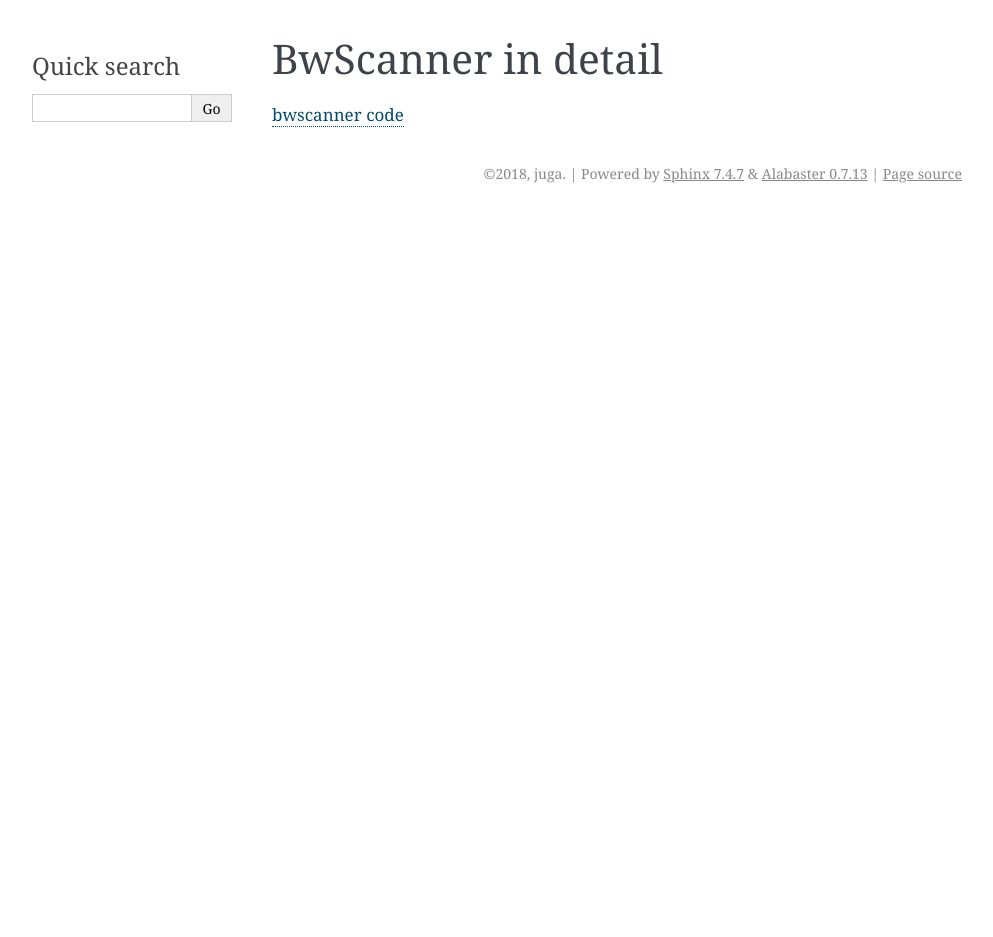
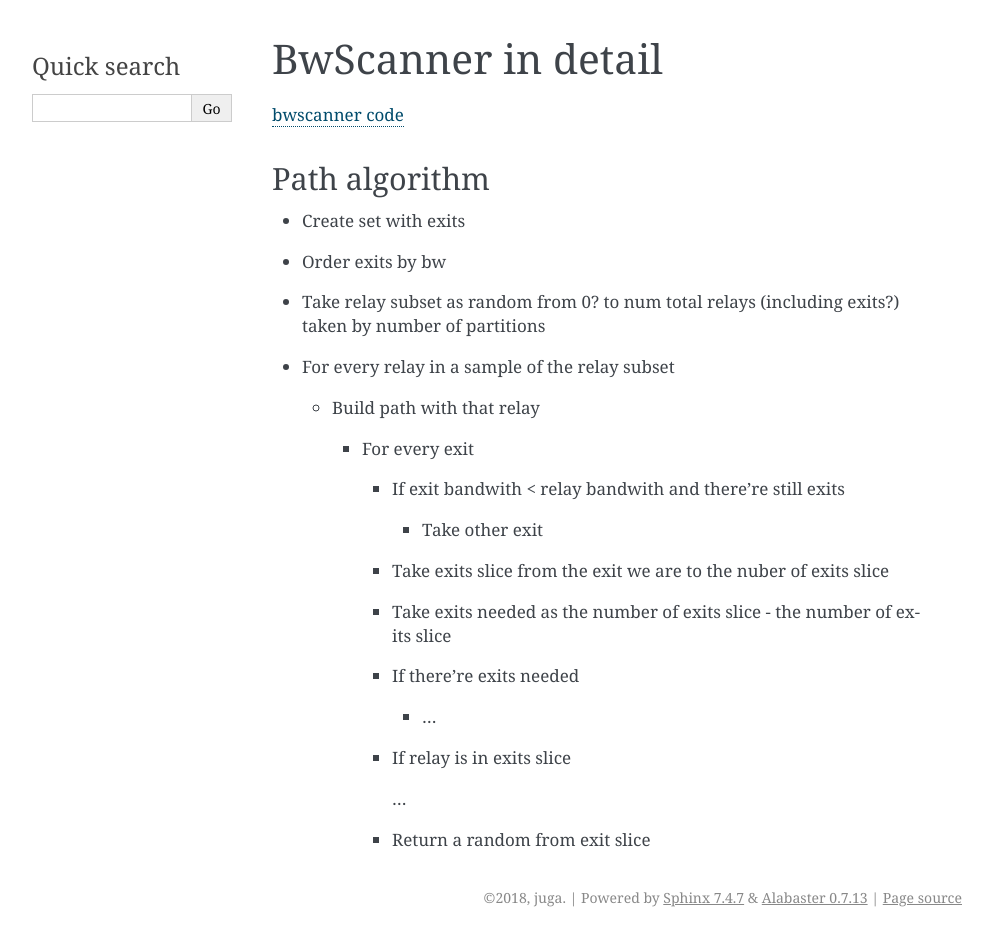
Before and after one commit to juga0/onbasca, a Sphinx documentation site: the page built from docs/source/bwscanner.rst, in a window 1280 px wide. Shown: the whole page, without its empty margins (148-1141 px from the left). Built offline with Sphinx 7.4.7, drawn with Linux system fonts in a browser that asks for light colours; pages that are not in the unit, such as notebooks, are missing from menus; before the commit the page ends 900 px from its top, so only the background shows below that.

Commit message:
Describe bwscanner current two hops path algorithm

```diff
--- a/docs/source/bwscanner.rst
+++ b/docs/source/bwscanner.rst
@@ -2,3 +2,32 @@ BwScanner in detail
 =====================
 
 `bwscanner code <https://github.com/TheTorProject/bwscanner>`_
+
+
+Path algorithm
+---------------
+
+- Create set with exits
+- Order exits by bw
+- Take relay subset as random from 0? to num total relays (including exits?) taken by number of partitions
+- For every relay in a sample of the relay subset
+
+  - Build path with that relay
+
+    - For every exit
+
+      - If exit bandwith < relay bandwith and there're still exits
+
+        - Take other exit
+
+      - Take exits slice from the exit we are to the nuber of exits slice
+      - Take exits needed as the number of exits slice - the number of exits slice
+      - If there're exits needed
+
+        - ...
+
+      - If relay is in exits slice
+
+        ...
+
+      - Return a random from exit slice
```
